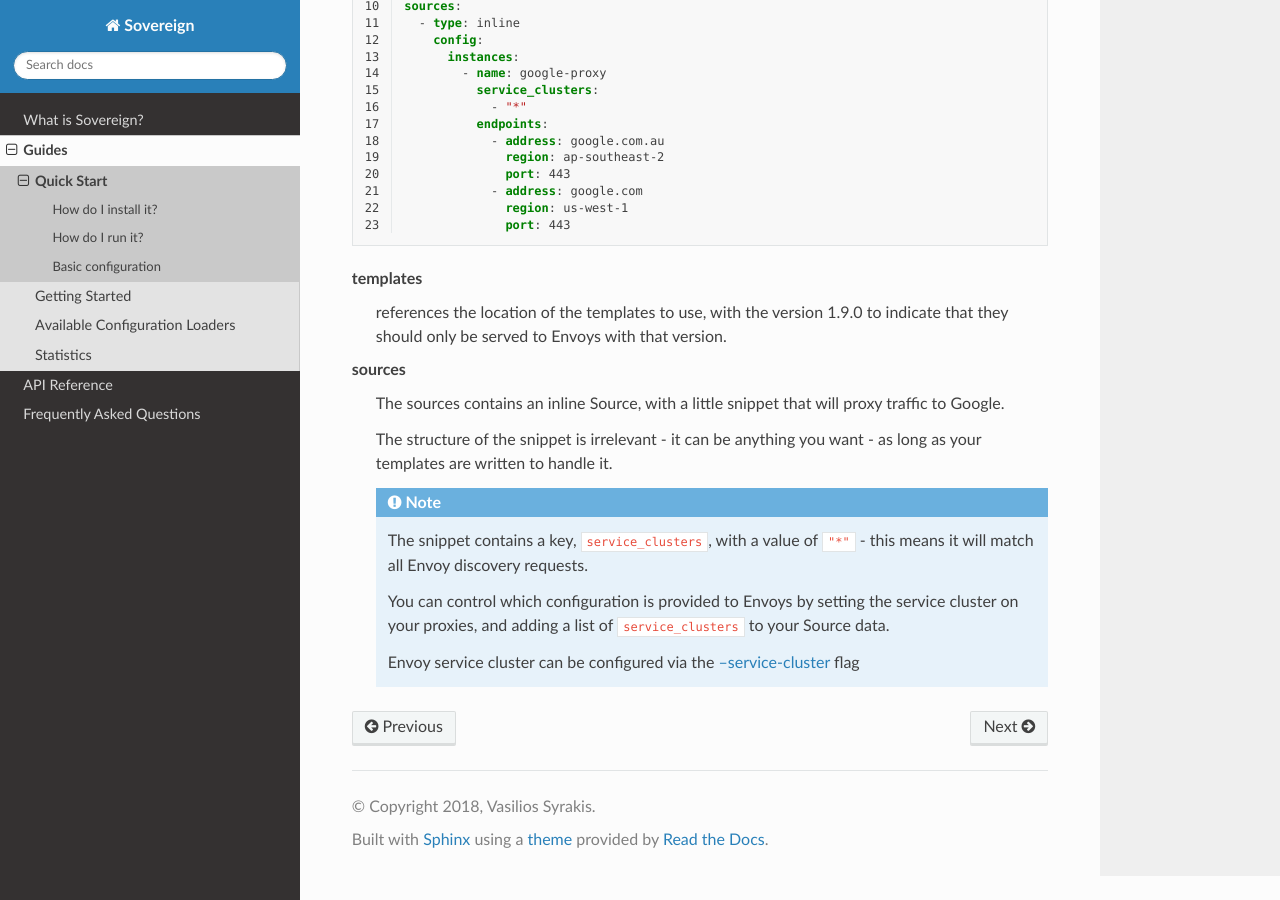
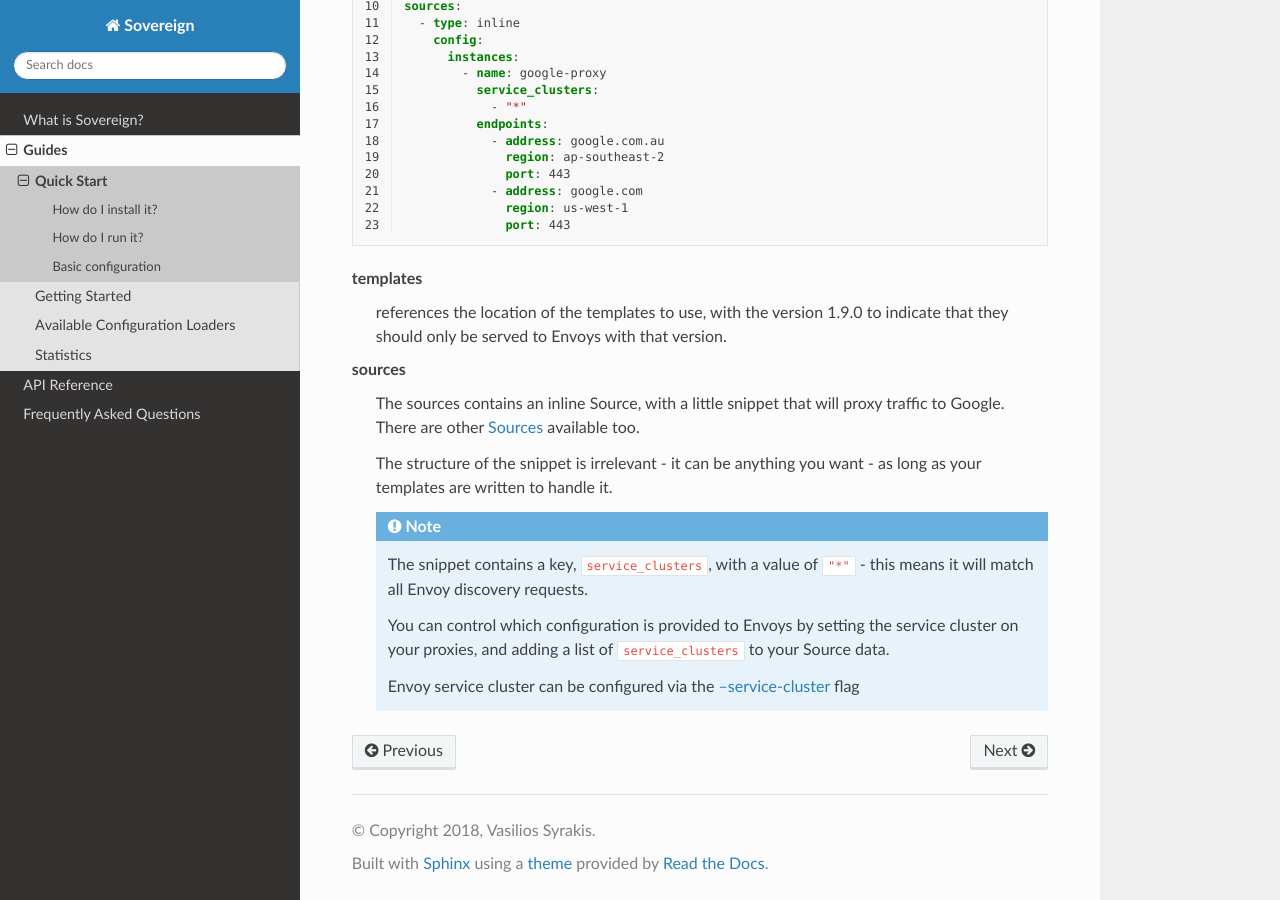
Before and after one commit to cetanu/sovereign, a Sphinx documentation site: the page built from docs/guides/quick_start.rst, in a window 1280 px wide and 900 px high, scrolled down 1542 px. Built offline with Sphinx 7.4.7 and the Read the Docs theme 2.0.0, drawn with Linux system fonts in a browser that asks for light colours.

```diff
--- a/bitbucket-pipelines.yml
+++ b/bitbucket-pipelines.yml
@@ -52,6 +52,7 @@ pipelines:
             - pip install docker-compose
             - git clone git@bitbucket.org:vsyrakis/vsyrakis.bitbucket.io.git
             - make html
+            - rm -rf vsyrakis.bitbucket.io/sovereign/docs/*
             - cp -rvf src/sovereign/docs vsyrakis.bitbucket.io/sovereign
             - cd vsyrakis.bitbucket.io
             - git add -A
--- a/docs/guides/quick_start.rst
+++ b/docs/guides/quick_start.rst
@@ -93,7 +93,7 @@ templates
 
 sources
   The sources contains an inline Source, with a little snippet that will
-  proxy traffic to Google.
+  proxy traffic to Google. There are other :ref:`sources` available too.
 
   The structure of the snippet is irrelevant - it can be anything you want -
   as long as your templates are written to handle it.
--- a/docs/internals/modifiers.rst
+++ b/docs/internals/modifiers.rst
@@ -7,4 +7,3 @@
    :maxdepth: 1
 
    modifiers/lib
-   modifiers/micros
--- a/docs/internals/modifiers/micros.rst
+++ /dev/null
@@ -1,4 +0,0 @@
-.. automodule:: sovereign.modifiers.micros
-    :members:
-    :undoc-members:
-    :show-inheritance:
--- a/docs/internals/sources.rst
+++ b/docs/internals/sources.rst
@@ -1,3 +1,8 @@
+.. _sources:
+
+Sources
+=======
+
 .. automodule:: sovereign.sources
     :members:
     :undoc-members:
```
Also changed, not shown: README.md (+6 -0 lines), 2 other files.
